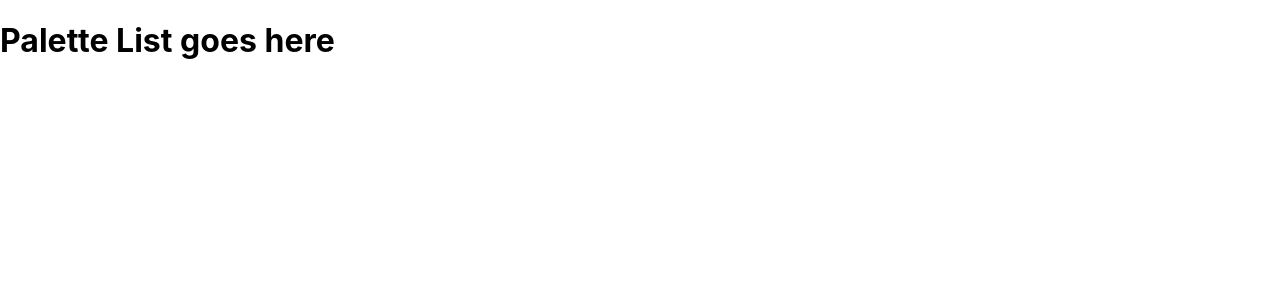
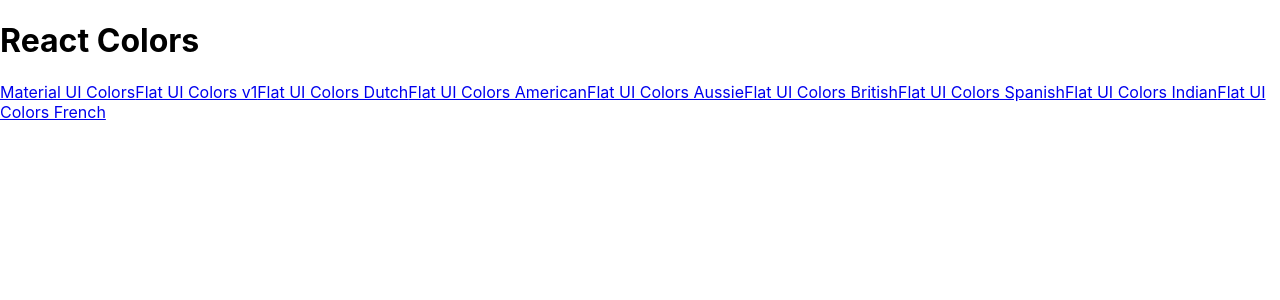
Before and after one commit to dmjusto/colorPaletteApp, a React (Create React App) app: page / in a window 1280 px wide. Shown: the top 300 px of the page. Built offline with nearby package versions, Linux system fonts and the light colour scheme.

Commit message:
add paletteList and links

```diff
--- a/src/App.js
+++ b/src/App.js
@@ -1,9 +1,10 @@
 import React, {Component} from 'react';
 import {Route, Switch} from 'react-router-dom';
 import Palette from './palette';
+import PaletteList from './paletteList';
 import seedColors from './seedColors';
 import {generatePalettes} from './colorHelpers';
-import palette from './palette';
+// import palette from './palette';
 
 class App extends Component {
   findPalette(id){
@@ -15,13 +16,9 @@
   render(){
     return (
       <Switch>
-        <Route exact path='/' render={() => <h1>Palette List goes here</h1>}/>
+        <Route exact path='/' render={() => <PaletteList palettes={seedColors}/>}/>
         <Route exact path='/palette/:id' render={(routProps) => <Palette palette={generatePalettes(this.findPalette(routProps.match.params.id))}/>}/>
       </Switch>
-
-      // <div className="App">
-      //   <Palette palette={generatePalettes(seedColors[0])}/>
-      // </div>
     )
   }
 }
--- a/src/navBar.jsx
+++ b/src/navBar.jsx
@@ -1,4 +1,5 @@
 import React, { Component } from 'react';
+import {Link} from 'react-router-dom';
 import Slider from 'rc-slider';
 import Select from '@material-ui/core/Select';
 import MenuItem from '@material-ui/core/MenuItem';
@@ -30,7 +31,7 @@
         return (
             <header className='navbar'>
                 <div className="logo">
-                    <a href="/">reactcolorpicker</a>
+                    <Link to='/'>reactcolorpicker</Link>
                 </div>
 
                 <div className="slider-container">
--- /dev/null
+++ b/src/paletteList.jsx
@@ -0,0 +1,16 @@
+import React, { Component } from 'react';
+import {Link} from 'react-router-dom';
+
+export default class paletteList extends Component {
+    render() {
+        const {palettes} = this.props;
+        return (
+            <div>
+                <h1>React Colors</h1>
+                {palettes.map(p => (
+                    <Link to={`/palette/${p.id}`}>{p.paletteName}</Link>
+                ))}
+            </div>
+        )
+    }
+}
```
